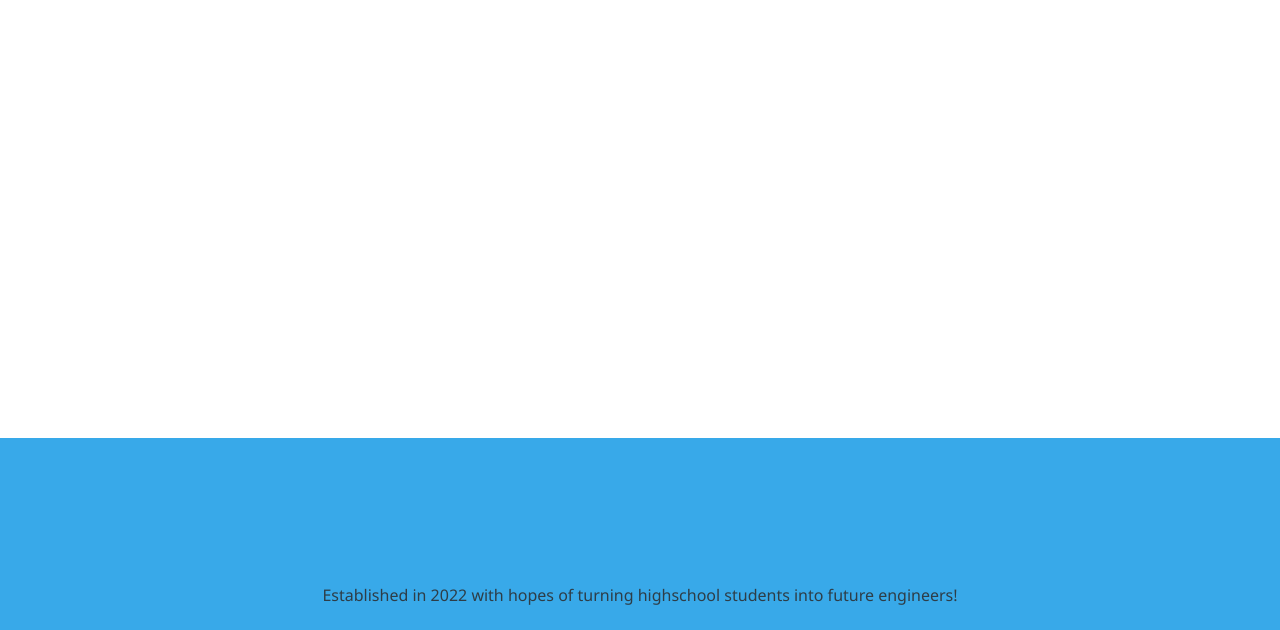
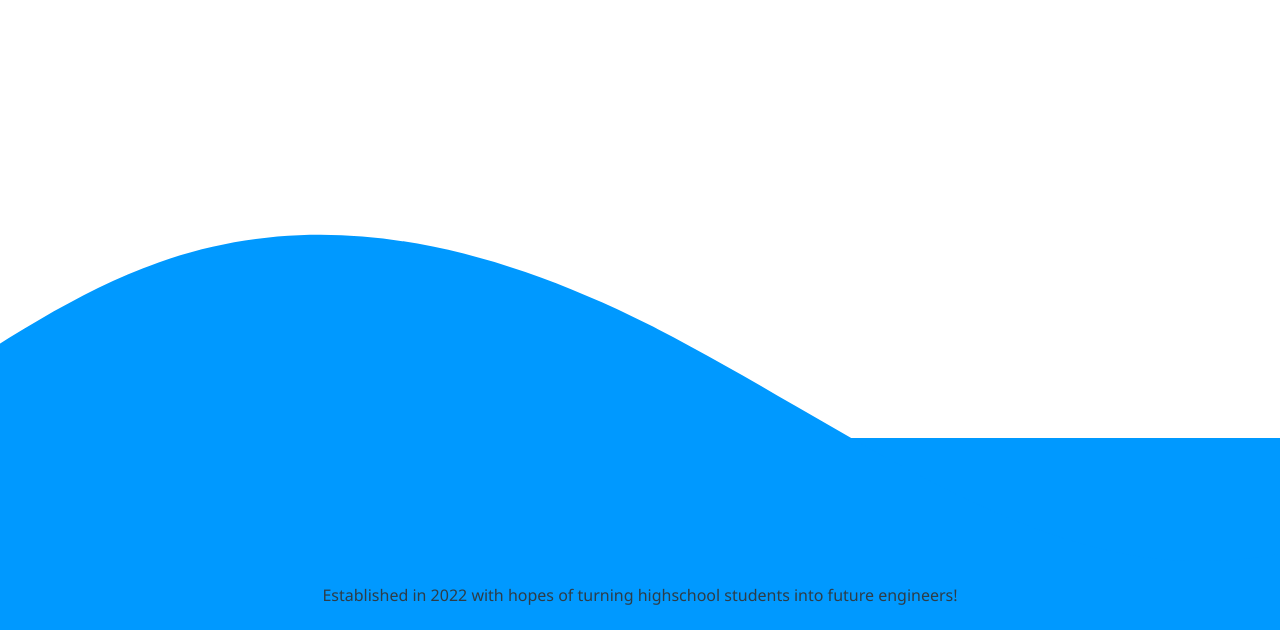
Before and after one commit to LiveWaffle/ClubInfo, a plain HTML site: page index.html in a window 1280 px wide. Shown: the part 170-800 px from the top of the page. Drawn offline with Linux system fonts and the light colour scheme.

Commit message:
FIX AND FORCE POSITION ON WAVE

```diff
--- a/css.css
+++ b/css.css
@@ -32,8 +32,8 @@ body {
         to bottom,
         white 0%,
         white 50%,
-        #38a9e9 50%,
-        #38a9e9 100%
+        #0099ff 50%,
+        #0099ff 100%
     );
 
 
@@ -58,13 +58,14 @@ p {
     background-size: cover;
     background-position: center;
     position: absolute ;
-    top: 99vh;
     width: 200%;
-    height: 70%;
+    height: 40%;
     animation: wave 20s ease-in-out infinite;
     transform: translate3d(0, 0, 0);
     bottom: 0;
-    z-index: 100;
+    z-index: 1;
+    top: -86vh;
+    margin-top: 1000px;
 
   }
   @keyframes wave {
```
